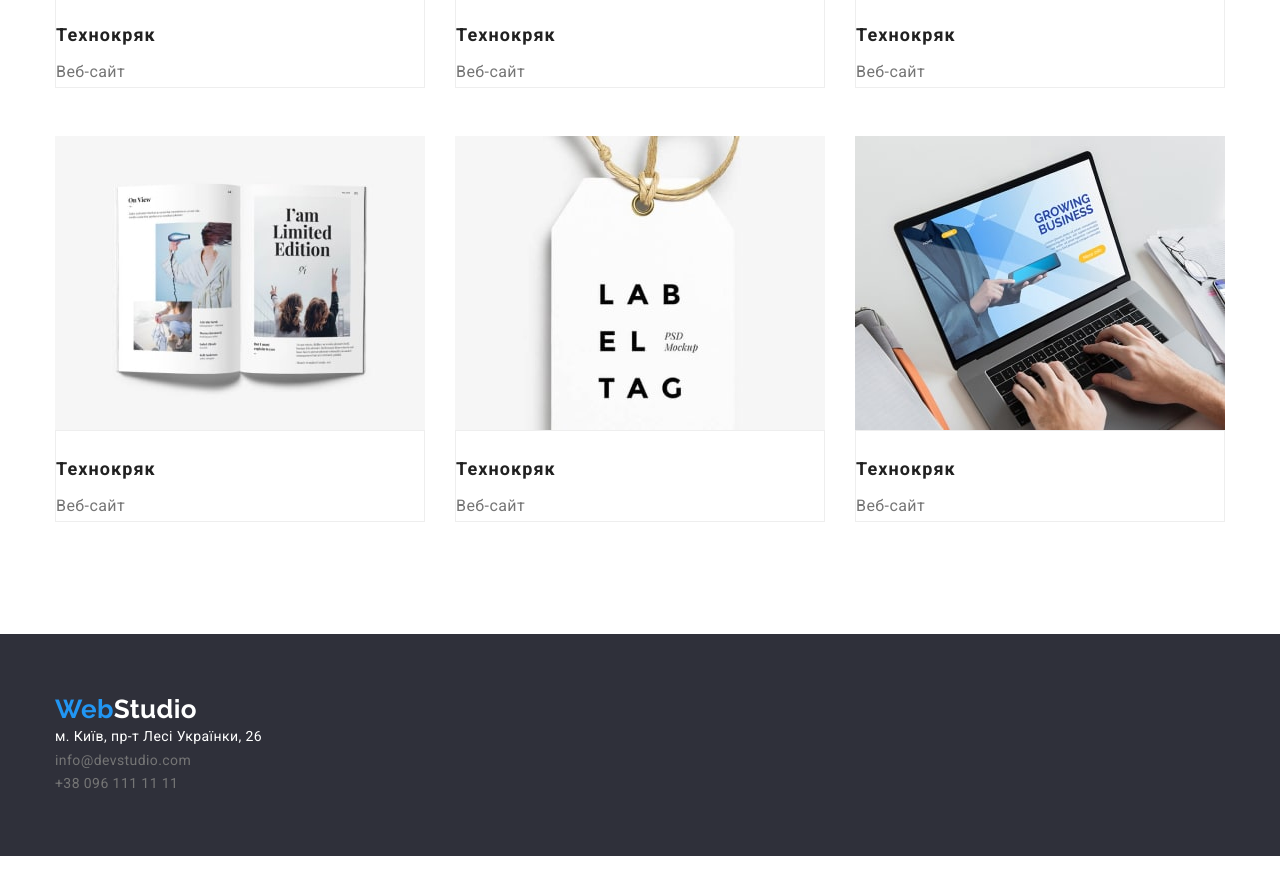
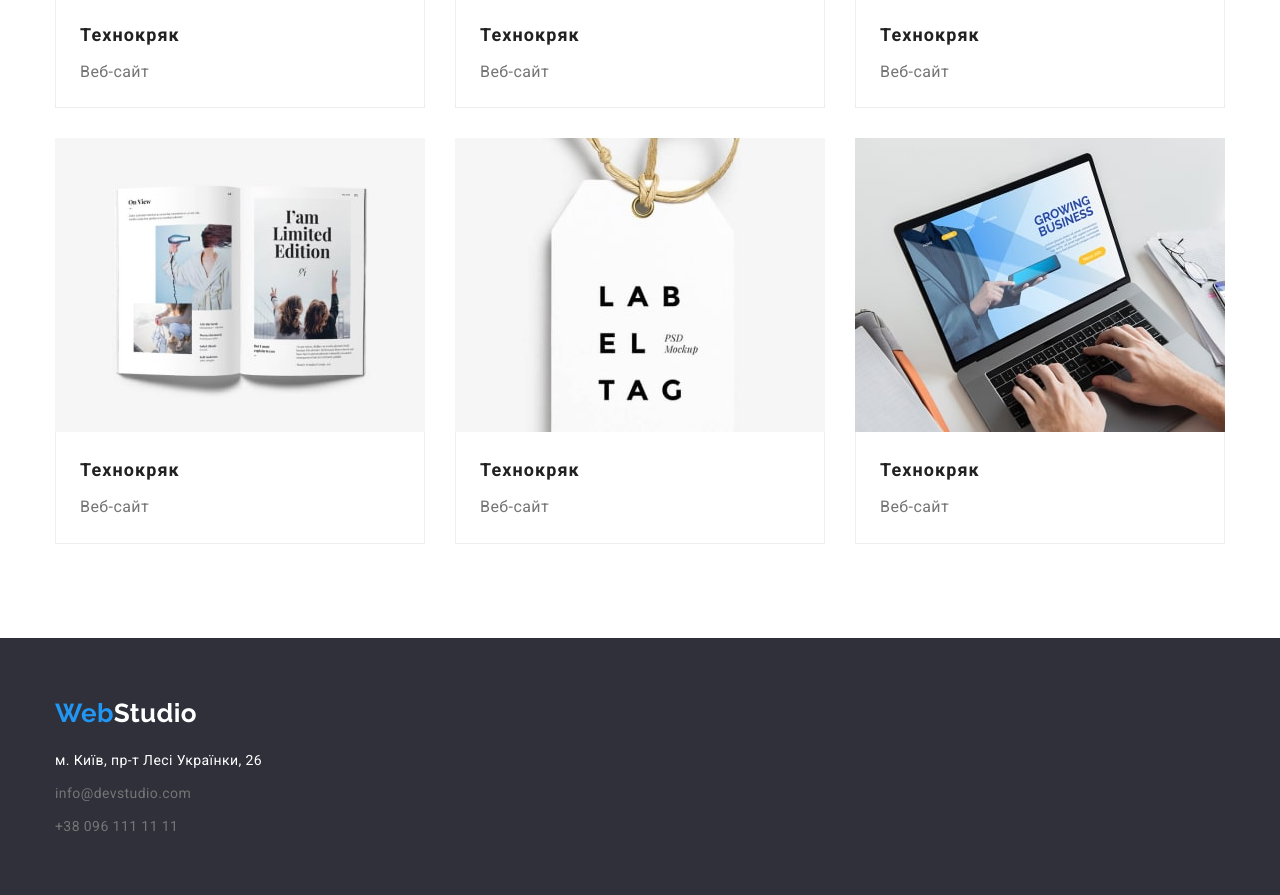
Before and after one commit to oleksandr-tymchenko/goit-markup-hw-03, a plain HTML site: page portfolio.html in a window 1280 px wide. Shown: the part 997-1892 px from the top of the page. Before the commit the page ends 1853 px from the top, so only its background shows below. Drawn offline with nearby package versions, Linux system fonts and the light colour scheme.

Commit message:
Код відредаговано згідно рекомендацій

```diff
--- a/css/styles.css
+++ b/css/styles.css
@@ -80,12 +80,13 @@ img {
 }
 
 /* -----------------header ----------*/
-/* .header-flex {
-  display: flex;
-} */
-.header-cont {
+
+.page-header {
   border-bottom: 1px solid var(--line-header);
 }
+/* .header-cont {
+  /* border-bottom: 1px solid var(--line-header);
+} */
 .header-cont,
 .header-nav {
   display: flex;
@@ -177,6 +178,9 @@ img {
 }
 .hero-title {
   color: var(--main-background);
+  width: 696px;
+  margin-left: auto;
+  margin-right: auto;
 
   font-weight: 900;
   font-size: 44px;
@@ -189,6 +193,7 @@ img {
 }
 .button {
   border-radius: 4px;
+  border: none;
   padding: 10px 30px;
   display: inline-block;
   min-width: 216px;
@@ -302,7 +307,14 @@ img {
   padding-top: 60px;
   padding-bottom: 60px;
 }
+.foot {
+  padding-top: 60px;
+  padding-bottom: 60px;
+}
 .foot-logo {
+  display: inline-block;
+  margin-bottom: 20px;
+
   color: var(--main-background);
 
   font-family: 'Raleway', sans-serif;
@@ -317,14 +329,21 @@ img {
   font-style: normal;
   line-height: 1.7;
 }
+
 .foot-contakts {
+  display: inline-block;
+  margin-top: 9px;
+
   color: var(--brand-color);
 }
+
 .foot-contakts:hover,
 .foot-contakts:focus {
   color: var(--accent-color);
 }
+
 .foot-address {
+  display: inline-block;
   color: var(--main-background);
 }
 .foot-address:hover,
@@ -369,26 +388,23 @@ img {
   color: var(--main-background);
 }
 
+/* -------------Портфолио-------------------- */
 /* ----убрать марджин у посл 3-х картинок---- */
-/* .ptf-list {
-
-} */
-.ptf-item {
-  margin-bottom: 30px;
-}
-.ptf-item.last-line {
-  margin-bottom: 0;
-}
-/* .ptf-filter .button-ptf + .button-ptf {
-  margin-left: 80px;
-} */
 
 .ptf-list {
   display: flex;
   flex-wrap: wrap;
 }
+
+.ptf-item:not(:nth-child(3n)) {
+  margin-right: 30px;
+  margin-bottom: 30px;
+}
+.ptf-item:nth-last-child(-n + 3) {
+  margin-bottom: 0;
+}
+
 .ptf-title {
-  margin-top: 20px;
   margin-bottom: 4px;
 
   color: var(--second-color);
@@ -397,17 +413,13 @@ img {
   line-height: 2;
   letter-spacing: 0.06em;
 }
-.ptf-cont {
-  width: 370px;
-  height: 404px;
-  padding-bottom: 20px;
-  /* border: 1px solid var(--border-color); */
 
-  margin-right: 30px;
-  margin-bottom: 30px;
-}
 .ptf-down-block {
+  flex-basis: auto;
+  padding: 20px 24px;
+
   border: 1px solid var(--border-color);
+  border-top: none;
 }
 /* .ptf-img {
   border: 1px solid transparent;
--- a/portfolio.html
+++ b/portfolio.html
@@ -21,6 +21,7 @@
     />
     <link rel="stylesheet" href="./css/styles.css" />
   </head>
+
   <body>
     <!--шапка-->
     <header class="page-header">
@@ -48,7 +49,8 @@
     <main>
       <!--Заголовок сторінки/ приховати-->
 
-      <section class="section container">
+      <section class="section">
+        <div class="container">
           <!--Заголовок сторінки/ приховати-->
           <h1 class="visually-hidden">Портфоліо</h1>
 
@@ -61,7 +63,6 @@
           </ul>
 
           <ul class="ptf-list list">
-          <div class="ptf-cont">
             <li class="ptf-item">
               <a href="" class="link ptf-link">
                 <img
@@ -75,8 +76,7 @@
                 </div>
               </a>
             </li>
-          </div>
-          <div class="ptf-cont">
+
             <li class="ptf-item">
               <a href="" class="link ptf-link">
                 <img
@@ -90,8 +90,7 @@
                 </div>
               </a>
             </li>
-          </div>
-          <div class="ptf-cont">
+
             <li class="ptf-item">
               <a href="" class="link ptf-link">
                 <img
@@ -105,8 +104,7 @@
                 </div>
               </a>
             </li>
-          </div>
-          <div class="ptf-cont">
+
             <li class="ptf-item">
               <a href="" class="link ptf-link">
                 <img src="./images/porfolio/img.prime-min.jpg" alt="навушники" width="370" />
@@ -116,8 +114,7 @@
                 </div>
               </a>
             </li>
-          </div>
-          <div class="ptf-cont">
+
             <li class="ptf-item">
               <a href="" class="link ptf-link">
                 <img src="./images/porfolio/img.boxes-min.jpg" alt="2 коробки" width="370" />
@@ -127,8 +124,7 @@
                 </div>
               </a>
             </li>
-          </div>
-          <div class="ptf-cont">
+
             <li class="ptf-item">
               <a href="" class="link ptf-link">
                 <img
@@ -142,8 +138,7 @@
                 </div>
               </a>
             </li>
-          </div>
-          <div class="ptf-cont">
+
             <li class="ptf-item last-line">
               <a href="" class="link ptf-link">
                 <img
@@ -157,8 +152,7 @@
                 </div>
               </a>
             </li>
-          </div>
-          <div class="ptf-cont">
+
             <li class="ptf-item last-line">
               <a href="" class="link ptf-link">
                 <img
@@ -172,8 +166,7 @@
                 </div>
               </a>
             </li>
-          </div>
-          <div class="ptf-cont">
+
             <li class="ptf-item last-line">
               <a href="" class="link ptf-link">
                 <img
@@ -187,8 +180,8 @@
                 </div>
               </a>
             </li>
+          </ul>
         </div>
-        </ul>
       </section>
     </main>
 
@@ -197,13 +190,13 @@
         <a href="" class="foot-logo logo link"><span class="logo-accent">Web</span>Studio</a>
         <address>
           <ul class="address list">
-            <li>
+            <li class="foot-item">
               <a href="" class="foot-address link">м. Київ, пр-т Лесі Українки, 26</a>
             </li>
-            <li>
+            <li class="foot-item">
               <a href="mailto:info@devstudio.com" class="foot-contakts link">info@devstudio.com</a>
             </li>
-            <li>
+            <li class="foot-item">
               <a href="tel:+380961111111" class="foot-contakts link">+38 096 111 11 11</a>
             </li>
           </ul>
```
Also changed, not shown: index.html (+1 -1 lines). Lines whose indentation alone changed are shown as unchanged.
